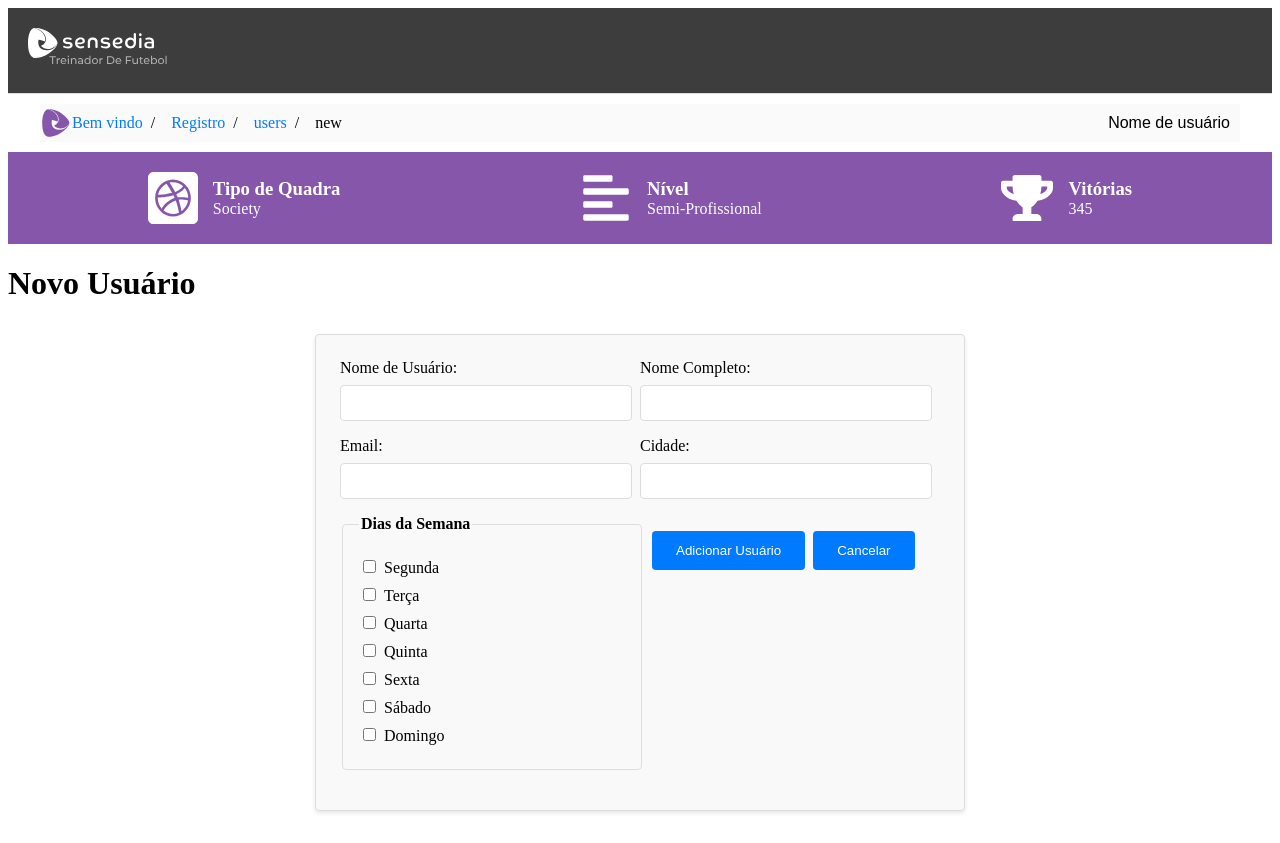
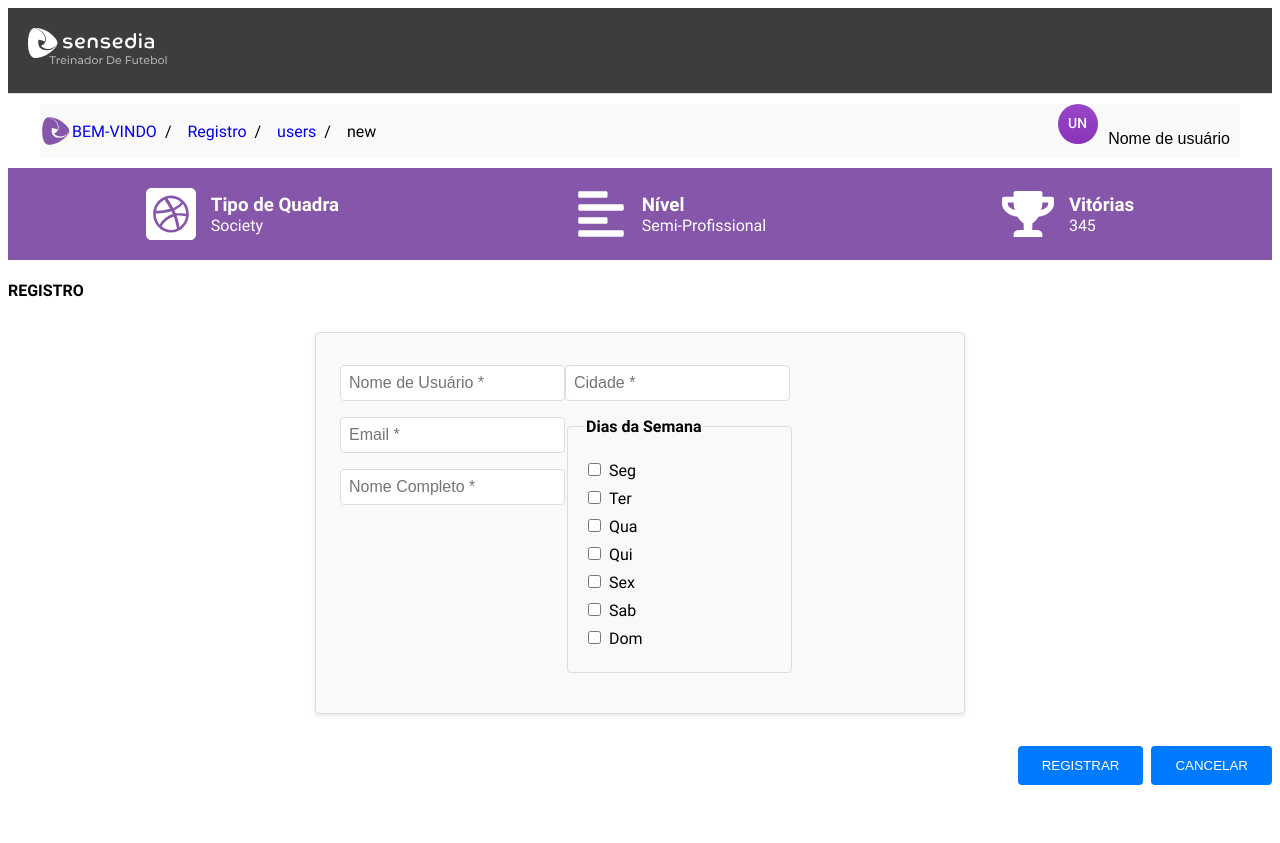
Before and after one commit to Raoni-Andrade/sensedia-challenge, a Next.js app: page /users/new in a window 1280 px wide. After the commit the page ends 800 px from the top, so only its background shows below. Built offline with nearby package versions, Linux system fonts and the light colour scheme.

Commit message:
Fixing minor issues

```diff
--- a/src/app/page.tsx
+++ b/src/app/page.tsx
@@ -1,5 +1,5 @@
 import Image from "next/image";
-import '../app/global.css';
+import '../app/globals.css';
 
 export default function Home() {
   return (
--- a/src/components/Breadcrumb.jsx
+++ b/src/components/Breadcrumb.jsx
@@ -1,20 +1,16 @@
 import React from "react";
-import { useEffect, useState } from 'react';
 import Link from 'next/link';
-import DropdownUserMenu from './DropdownUserMenu.jsx';
-import { getUserData } from '../services/api';
+import { useRouter } from 'next/router';
 import '../css/Breadcrumb.css';
-import { useRouter } from 'next/router';
+import '../css/global.css';
 
 const Breadcrumb = () => {
-  const [userData, setUserData] = useState(null);
-
   const router = useRouter();
   const pathSegments = router.asPath.split('/').filter(segment => segment);
 
   const generateBreadcrumbs = () => {
     const breadcrumbs = [
-      { name: 'Bem vindo', path: '/user' },
+      { name: 'BEM-VINDO', path: '/user' },
       { name: 'Registro', path: '/users/new' }
     ];
 
--- a/src/components/DropdownUserMenu.jsx
+++ b/src/components/DropdownUserMenu.jsx
@@ -1,6 +1,7 @@
 import React, { useEffect, useRef, useState } from 'react';
 import Link from 'next/link';
 import '../css/DropdownUserMenu.css';
+import '../css/global.css';
 
 const DropdownUserMenu = ({ userData }) => {
   const [isOpen, setIsOpen] = useState(false);
@@ -56,12 +57,24 @@ const DropdownUserMenu = ({ userData }) => {
 
   return (
     <div className="dropdown" ref={dropdownRef} onMouseLeave={closeMenu}>
+      <svg width="40" height="40" viewBox="0 0 40 40" fill="none" xmlns="http://www.w3.org/2000/svg">
+<circle cx="20" cy="20" r="20" fill="url(#paint0_linear_794_874)"/>
+<path d="M16.5967 14.0469H18.3057V20.6982C18.3057 21.4548 18.1416 22.0882 17.8135 22.5986C17.4854 23.109 17.0387 23.4941 16.4736 23.7539C15.9131 24.0091 15.2865 24.1367 14.5938 24.1367C13.8783 24.1367 13.2402 24.0091 12.6797 23.7539C12.1191 23.4941 11.6771 23.109 11.3535 22.5986C11.0345 22.0882 10.875 21.4548 10.875 20.6982V14.0469H12.584V20.6982C12.584 21.1768 12.666 21.571 12.8301 21.8809C12.9941 22.1862 13.2266 22.4118 13.5273 22.5576C13.8281 22.7035 14.1836 22.7764 14.5938 22.7764C15.0039 22.7764 15.3571 22.7035 15.6533 22.5576C15.9541 22.4118 16.1865 22.1862 16.3506 21.8809C16.5146 21.571 16.5967 21.1768 16.5967 20.6982V14.0469ZM28.0674 14.0469V24H26.3516L21.8877 16.8701V24H20.1719V14.0469H21.8877L26.3652 21.1904V14.0469H28.0674Z" fill="white"/>
+<defs>
+<linearGradient id="paint0_linear_794_874" x1="20" y1="0" x2="20" y2="40" gradientUnits="userSpaceOnUse">
+<stop stop-color="#9946C8"/>
+<stop offset="1" stop-color="#8834B9"/>
+</linearGradient>
+</defs>
+        </svg>
       <button
         className="dropdown-toggle"
         onClick={toggleMenu}
         onKeyDown={handleKeyDown}
         onMouseEnter={handleMouseEnter}
       >
+
+
         <span className="username">{userData?.username || 'Nome de usuário'}</span>
       </button>
       {isOpen && (
@@ -70,27 +83,27 @@ const DropdownUserMenu = ({ userData }) => {
           onMouseLeave={handleMouseLeave}
         >
           <li className="drop-option">
-            <Link href="/#">
+            <Link href="/user">
               Lista de Amigos
             </Link>
           </li>
           <li className="drop-option">
-            <Link href="/#">
+            <Link href="/user">
               Artigos salvos
             </Link>
           </li>
           <li className="drop-option">
-            <Link href="/#">
+            <Link href="/user">
               Notificações
             </Link>
           </li>
           <li className="drop-option">
-            <Link href="/#">
+            <Link href="/user">
               Preferências
             </Link>
           </li>
           <li className="drop-option">
-            <Link href="/#">
+            <Link href="/user">
               Fechar Sessão
             </Link>
           </li>
--- a/src/components/HelpBanner.jsx
+++ b/src/components/HelpBanner.jsx
@@ -1,5 +1,6 @@
 import React from 'react';
 import '../css/HelpBanner.css';
+import '../css/global.css';
 
 const HelpBanner = () => {
   return (
--- a/src/components/NewUserForm.jsx
+++ b/src/components/NewUserForm.jsx
@@ -2,9 +2,10 @@ import React, { useState } from 'react';
 import { createUser } from '../services/api';
 import { useRouter } from 'next/router';
 import '../css/NewUserForm.css';
+import '../css/global.css';
 
 const daysOfWeek = [
-  'Segunda', 'Terça', 'Quarta', 'Quinta', 'Sexta', 'Sábado', 'Domingo'
+  'Seg', 'Ter', 'Qua', 'Qui', 'Sex', 'Sab', 'Dom'
 ];
 
 const NewUserForm = ({ onUserAdded }) => {
@@ -53,45 +54,56 @@ const NewUserForm = ({ onUserAdded }) => {
   };
 
   return (
+    <div className="form-container">
+      <h4>REGISTRO</h4>
       <form onSubmit={handleSubmit}>
-      <div className="form-group half-width">
-        <label>Nome de Usuário:</label>
+        <div className="form-row leftRow">
+          <div className="form-group">
+            <label></label>
               <input
                 type="text"
+                placeholder="Nome de Usuário *"
                 value={name}
                 onChange={(e) => setName(e.target.value)}
                 required
               />
           </div>
-      <div className="form-group half-width">
-        <label>Nome Completo:</label>
-          <input
-            type="text"
-            value={fullName}
-            onChange={(e) => setFullName(e.target.value)}
-          />
-      </div>
-      <div className="form-group half-width">
-        <label>Email:</label>
+          <div className="form-group">
+            <label></label>
               <input
                 type="email"
+                placeholder="Email *"
                 value={email}
                 onChange={(e) => setEmail(e.target.value)}
                 required
               />
           </div>
-      <div className="form-group half-width">
-        <label>Cidade:</label>
+          <div className="form-group">
+            <label></label>
               <input
                 type="text"
+                placeholder="Nome Completo *"
+                value={fullName}
+                onChange={(e) => setFullName(e.target.value)}
+                />
+            </div>
+          </div>
+        <div className="form-row rightRow">
+          <div className="form-group">
+            <label></label>
+              <input
+                type="text"
+                placeholder="Cidade *"
                 value={city}
                 onChange={(e) => setCity(e.target.value)}
               />
           </div>
-      <fieldset className="form-group half-width">
+          <fieldset className="form-group checkbox-group">
             <legend>Dias da Semana</legend>
+            <div className="checkbox-container">
               {daysOfWeek.map((day) => (
                 <label key={day}
+                className="checkbox-item"
                 required
                 >
                   <input
@@ -102,12 +114,15 @@ const NewUserForm = ({ onUserAdded }) => {
                   {day}
                 </label>
               ))}
+            </div>
           </fieldset>
-      <div className="form-buttons">
-        <button type="submit">Adicionar Usuário</button>
-        <button type="button">Cancelar</button>
         </div>
       </form>
+      <div className="form-buttons">
+        <button type="submit">REGISTRAR</button>
+        <button type="button">CANCELAR</button>
+      </div>
+    </div>
   );
 };
 
--- a/src/css/Breadcrumb.css
+++ b/src/css/Breadcrumb.css
@@ -18,7 +18,6 @@
 }
 
 .breadcrumb li a {
-  color: #007bff;
   text-decoration: none;
 }
 
--- a/src/pages/users.js
+++ b/src/pages/users.js
@@ -3,6 +3,7 @@ import Header from '../components/Header';
 import UsersTable from '../components/UsersTable';
 import { getAlbumsByUserId, getPostsByUserId, getUsers } from '../services/api';
 import NewUserForm from '../components/NewUserForm';
+import '../css/global.css';
 
 const UsersPage = () => {
   const [users, setUsers] = useState([]);
@@ -36,9 +37,7 @@ const UsersPage = () => {
   return (
     <div>
       <Header user={currentUser} />
-      <h1>Usuários e Formulário juntos</h1>
       <UsersTable users={users} setUsers={setUsers}/>
-      <h2>Formulário de Registro</h2>
       <NewUserForm onUserAdded={handleUserAdded}/>
     </div>
   );
--- a/src/pages/users/new.jsx
+++ b/src/pages/users/new.jsx
@@ -23,7 +23,6 @@ const NewUserPage = ({ setUsers }) => {
   return (
     <div>
       <Header />
-      <h1>Novo Usuário</h1>
       <NewUserForm onUserAdded={handleUserAdded}/>
     </div>
   );
```
Also changed, not shown: src/pages/_error.js (+12 -12 lines), src/components/Header.js. Lines whose indentation alone changed are shown as unchanged.
